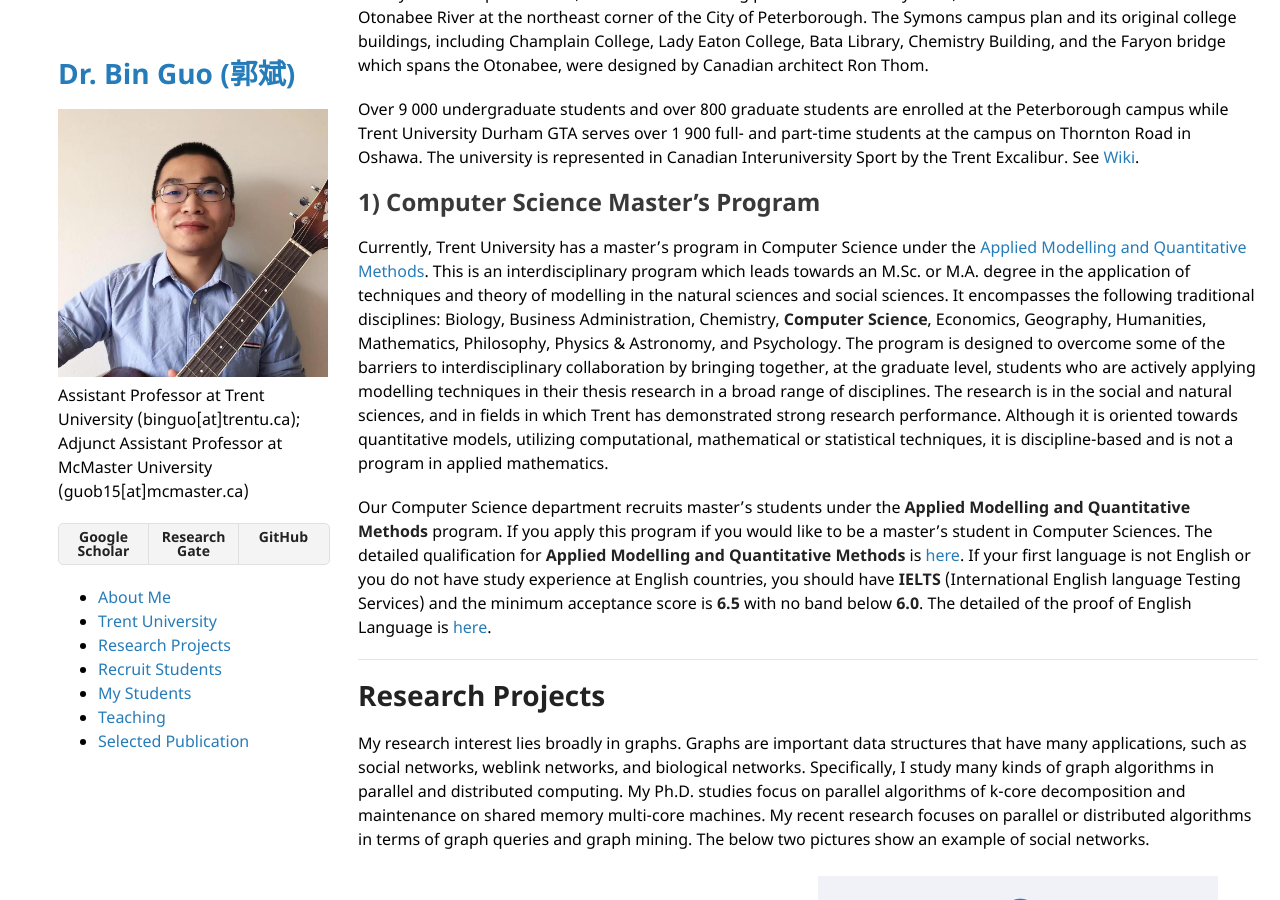
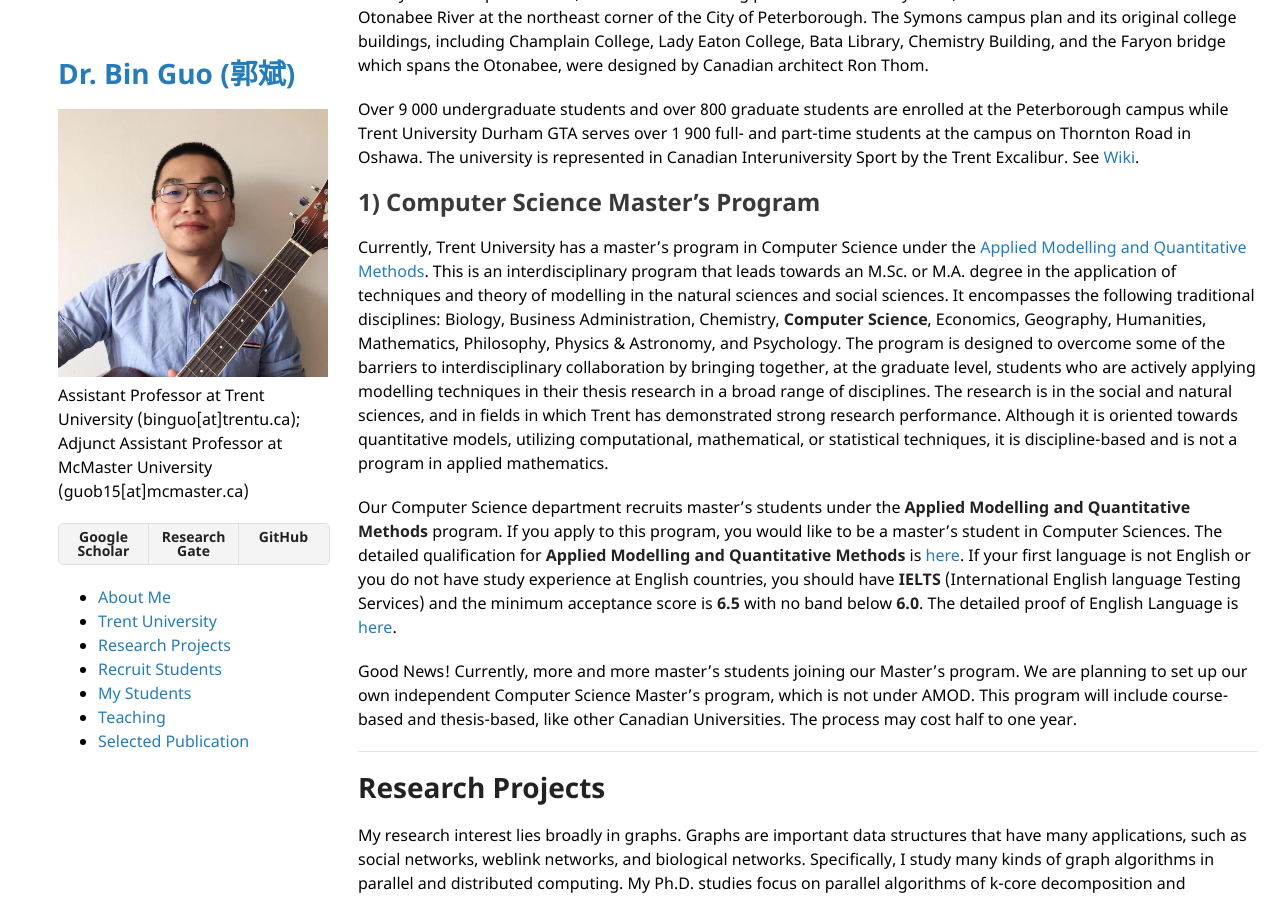
Before and after one commit to bin-guo/bin-guo.github.io, a Jekyll site: the page built from index.md, in a window 1280 px wide and 900 px high, scrolled down 860 px. Built offline with Jekyll 4.4.1, drawn with Linux system fonts in a browser that asks for light colours; our own code applies the rules of GitHub Pages for plain Markdown files; some of the changed text lies outside the part shown.

Commit message:
Update index.md

```diff
--- a/index.md
+++ b/index.md
@@ -25,9 +25,11 @@ See [Wiki](https://en.wikipedia.org/wiki/Trent_University).
 
 
 ## 1) Computer Science Master's Program
-Currently, Trent University has a master's program in Computer Science under the [Applied Modelling and Quantitative Methods](https://www.trentu.ca/amod/). This is an interdisciplinary program which leads towards an M.Sc. or M.A. degree in the application of techniques and theory of modelling in the natural sciences and social sciences. It encompasses the following traditional disciplines: Biology, Business Administration, Chemistry, **Computer Science**, Economics, Geography, Humanities, Mathematics, Philosophy, Physics & Astronomy, and Psychology. The program is designed to overcome some of the barriers to interdisciplinary collaboration by bringing together, at the graduate level, students who are actively applying modelling techniques in their thesis research in a broad range of disciplines. The research is in the social and natural sciences, and in fields in which Trent has demonstrated strong research performance. Although it is oriented towards quantitative models, utilizing computational, mathematical or statistical techniques, it is discipline-based and is not a program in applied mathematics.
+Currently, Trent University has a master's program in Computer Science under the [Applied Modelling and Quantitative Methods](https://www.trentu.ca/amod/). This is an interdisciplinary program that leads towards an M.Sc. or M.A. degree in the application of techniques and theory of modelling in the natural sciences and social sciences. It encompasses the following traditional disciplines: Biology, Business Administration, Chemistry, **Computer Science**, Economics, Geography, Humanities, Mathematics, Philosophy, Physics & Astronomy, and Psychology. The program is designed to overcome some of the barriers to interdisciplinary collaboration by bringing together, at the graduate level, students who are actively applying modelling techniques in their thesis research in a broad range of disciplines. The research is in the social and natural sciences, and in fields in which Trent has demonstrated strong research performance. Although it is oriented towards quantitative models, utilizing computational, mathematical, or statistical techniques, it is discipline-based and is not a program in applied mathematics.
 
-Our Computer Science department recruits master's students under the **Applied Modelling and Quantitative Methods** program. If you apply this program if you would like to be a master's student in Computer Sciences. The detailed qualification for **Applied Modelling and Quantitative Methods** is [here](https://www.trentu.ca/graduatestudies/sites/trentu.ca.graduatestudies/files/documents/Programs%20at%20a%20Glance%20from%20TrentU_GradStudies_Viewbook2023_Digital%5B65%5D.pdf). If your first language is not English or you do not have study experience at English countries, you should have **IELTS** (International English language Testing Services) and the minimum acceptance score is **6.5** with no band below **6.0**. The detailed of the proof of English Language is [here](https://www.trentu.ca/graduatestudies/how-apply/international-applicants).
+Our Computer Science department recruits master's students under the **Applied Modelling and Quantitative Methods** program. If you apply to this program, you would like to be a master's student in Computer Sciences. The detailed qualification for **Applied Modelling and Quantitative Methods** is [here](https://www.trentu.ca/graduatestudies/sites/trentu.ca.graduatestudies/files/documents/Programs%20at%20a%20Glance%20from%20TrentU_GradStudies_Viewbook2023_Digital%5B65%5D.pdf). If your first language is not English or you do not have study experience at English countries, you should have **IELTS** (International English language Testing Services) and the minimum acceptance score is **6.5** with no band below **6.0**. The detailed proof of English Language is [here](https://www.trentu.ca/graduatestudies/how-apply/international-applicants).
+
+Good News! Currently, more and more master's students joining our Master's program. We are planning to set up our own independent Computer Science Master's program, which is not under AMOD. This program will include course-based and thesis-based, like other Canadian Universities. The process may cost half to one year.
 
 ---
 
@@ -99,20 +101,20 @@ For domestic students (including those who have PR), the [tuition fee](https://w
 If you are interested, please send me your CV and a proposal to my [email](mailto:binguo@trentu.ca). I am happy to be your supervisor.
 
 ## 2) Master's Student at McMaster University
-Since I am a adjuct member at McMaster University, I am also seeking Master's student at McMaster Univeristy. There are two steam: MEng and MSc
+Since I am an adjunct member at McMaster University, I am also seeking Master's students at McMaster University. There are two steam: MEng and MSc
 
 For the [MEng](https://www.eng.mcmaster.ca/cas/degree-options/computing-and-software-meng/) program, you will study at McMaster and I can be your co-supervisor. __You may not get the funding.__ Students must successfully complete six half (one-term) graduate courses and an independent project demonstrating the ability to carry out independent studies and reach a satisfactory conclusion in an area of Computing and Software.
 
-Also, for the [MSc](https://www.eng.mcmaster.ca/cas/degree-options/computer-science-msc/) program, you will study at McMaster and I can be your co-supervisor. __You are possible to get the funding and we can discuss the details if you are interested.__ Student must successfully complete four half (two-term) graduate courses and an high quality independent master's thesis.
+Also, for the [MSc](https://www.eng.mcmaster.ca/cas/degree-options/computer-science-msc/) program, you will study at McMaster and I can be your co-supervisor. __You are possible to get the funding and we can discuss the details if you are interested.__ Student must successfully complete four half (two-term) graduate courses and a high-quality independent master's thesis.
 
 If you are interested, please send me your CV and a proposal to my [email](mailto:binguo@trentu.ca). I am happy to be your co-supervisor.
 
 ## 3) PhD Students at McMaster University
 
-I am also recruiting PhD students. Since I am a adjuct member at McMaster University and Trent does not have Computer Science PhD program, I can collaborate with the [Computing and Sofware Department at McMaster University](https://www.eng.mcmaster.ca/cas/programs/degree-options/phd-computer-science/) as a cosupervisor. That means you are McMaster's PhD students; you have a supervisor at McMaster and me as a cosupervisor.
+I am also recruiting PhD students. Since I am an adjunct member at McMaster University and Trent does not have a Computer Science PhD program, I can collaborate with the [Computing and Sofware Department at McMaster University](https://www.eng.mcmaster.ca/cas/programs/degree-options/phd-computer-science/) as a cosupervisor. That means you are McMaster's PhD students; you have a supervisor at McMaster and me as a cosupervisor.
 
 
-At McMaster University, the Computing and Software department will provide many funding or scholarship opportunities; also, I can provide part of the funding to support you. The funding will be enough to pay for tuition fees and basic living expenses (the internation students will get the same support).
+At McMaster University, the Computing and Software department will provide many funding or scholarship opportunities; I can also provide part of the funding to support you. The funding will be enough to pay for tuition fees and basic living expenses (the international students will get the same support).
 
 If you are interested, please send me your CV and a proposal to my [email](mailto:binguo@trentu.ca). I am happy to be your supervisor.
 
```
